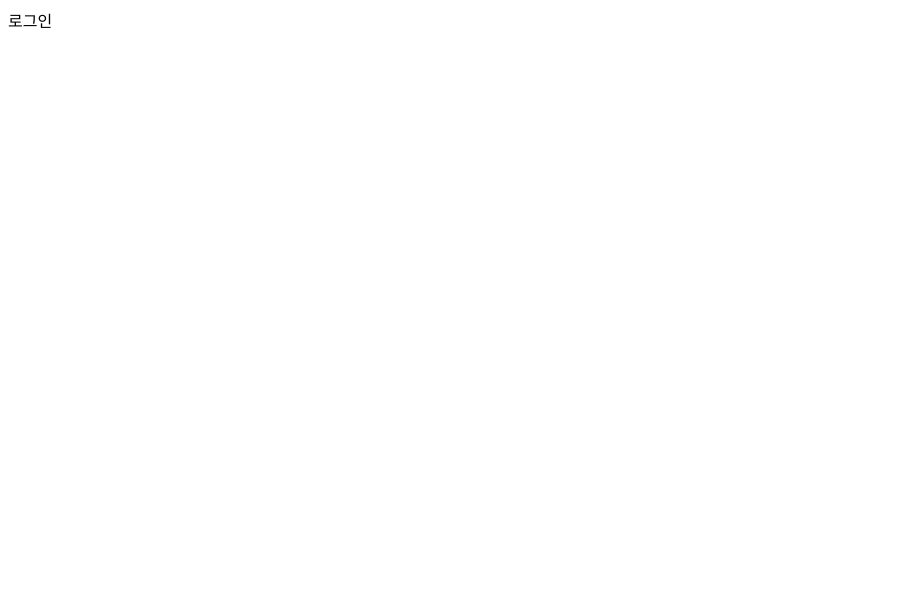
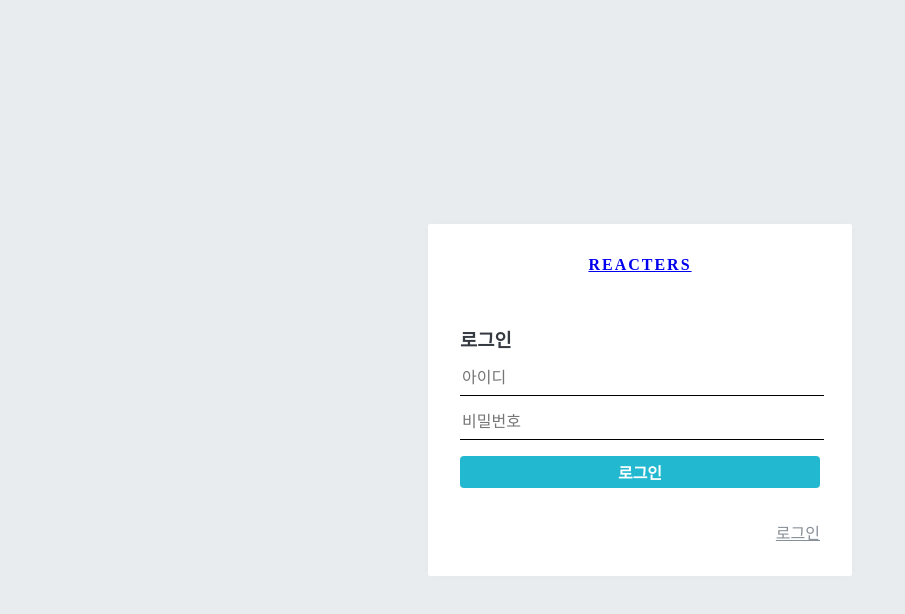
Before and after one commit to e-7281998/blog, a React (Create React App) app in the folder blog-frontend/: page /login in a window 1280 px wide. Shown: the top 614 px of the page, without its empty margins (0-905 px from the left). Built offline with nearby package versions, Linux system fonts and the light colour scheme.

Commit message:
회원가입, 로그인 UI

```diff
--- /dev/null
+++ b/blog-frontend/src/components/auth/AuthForm.js
@@ -0,0 +1,88 @@
+import React from 'react';
+import styled from 'styled-components';
+import Button from '../common/Button'
+import { Link } from 'react-router-dom';
+import palette from '../../lib/styles/palette';
+
+// 회원가입 또는 로그인 폼을 보여줍니다.
+
+const AuthFormBlock = styled.div`
+    h3 {
+        magin: 0;
+        color: ${palette.gray[8]};
+        margin-bottom: 1rem;
+    }
+`;
+//스타일링 된 input
+const StyledInput = styled.input`
+    font-size: 1rem;
+    border: none;
+    border-bottom: 1px solid ${palette.gray[15]};
+    padding-bottom: 0.5rem;
+    outline: none;
+    width: 100%;
+    &:focus {
+        color: ${palette.gray[7]} ;
+        border-bottom: 1px solid ${palette.gray[7]};
+    }
+    & + & {
+        margin-top: 1rem;
+    }
+`;
+
+const Footer = styled.div`
+    margin-top: 2rem;
+    text-align: right;
+    a {
+        color: ${palette.gray[6]};
+        text-decoration: underline;
+        &:hover {
+            color: ${palette.gray[9]};
+        }
+    }
+`;
+
+const ButtonWithMarginTop = styled(Button)`
+margin-top: 1rem;
+`
+
+const textMap = {
+    login: '로그인',
+    register: '회원가입',
+};
+
+const AuthForm = ({ type }) => {
+    const text = textMap[type];
+    return (
+        <AuthFormBlock>
+            <h3>{text}</h3>
+            <form>
+                <StyledInput autoComplete="username" name="username" placeholder="아이디" />
+                <StyledInput
+                    autoComplete="new-password"
+                    name="password"
+                    placeholder="비밀번호"
+                    type="password"
+                />
+                {type === 'register' && (
+                    < StyledInput
+                        autoComplete="new-password"
+                        name="passwordConfirm"
+                        placeholder="비밀번호 확인"
+                        type="password"
+                    />
+                )}
+                <ButtonWithMarginTop cyan fullWidth style={{ marginTop: '1rem' }}>로그인</ButtonWithMarginTop>
+            </form>
+            <Footer>
+                {type === 'logtin' ? (
+                    <Link to="/register">회원가입</Link>
+                ) : (
+                    <Link to="/login">로그인</Link>
+                )}
+            </Footer>
+        </AuthFormBlock>
+    )
+};
+
+export default AuthForm;
--- /dev/null
+++ b/blog-frontend/src/components/auth/AuthTemplate.js
@@ -0,0 +1,52 @@
+import React from 'react';
+import styled from 'styled-components';
+import palette from '../../lib/styles/palette';
+import { Link } from 'react-router-dom';
+
+// 회원가입, 로그인 페이지의 레이아웃을 담당하는 텀포넌트
+
+// 화면 전체 채움
+const AuthTemplateBlock = styled.div`
+    position: absolute;
+    left: 0;
+    top: 0;
+    bottom: 0;
+    right: 0;
+    background: ${palette.gray[2]};
+// 내부 내용 중앙 정렬
+    display: flex;
+    flex-direction: column;
+    justify-content: center;
+    align-items: center;
+`;
+
+//흰색 박스
+const WhiteBox = styled.div`
+    .logo-area {
+        display: block;
+        padding-bottom: 2rem;
+        text-align: center;
+        font-weight: bold;
+        letter-spacing: 2px;
+    }
+    box-shadow: 0 0 8px rgba(0,0,0,0.025);
+    padding: 2rem;
+    width: 360px;
+    background: white;
+    border-radius: 2px;
+`;
+
+const AuthTemplate = ({ children }) => {
+    return (
+        <AuthTemplateBlock>
+            <WhiteBox>
+                <div className='logo-area'>
+                    <Link to="/">REACTERS</Link>
+                </div>
+                {children}
+            </WhiteBox>
+        </AuthTemplateBlock>
+    )
+}
+
+export default AuthTemplate;
--- a/blog-frontend/src/components/common/Button.js
+++ b/blog-frontend/src/components/common/Button.js
@@ -1,5 +1,5 @@
 import React from 'react';
-import styled from 'styled-components';
+import styled, { css } from 'styled-components';
 import palette from '../../lib/styles/palette';
 
 const StyledButton = styled.button`
@@ -16,6 +16,25 @@
     &:hover {
         background: ${palette.gray[6]};
     }
+
+    ${props =>
+        props.fullWidth &&
+        css`
+            padding - top: 0.75rem;
+            padding - bottom: 0 / 75rem;
+            width: 100%;
+            font - size: 1.125rem;
+        `
+    }
+
+    ${props =>
+        props.cyan &&
+        css`
+            background: ${palette.cyan[5]};
+            &:hover {
+            background: ${palette.cyan[4]};
+        `
+    }
 `;
 
 const Button = props => <StyledButton {...props} />;
--- a/blog-frontend/src/pages/LoginPage.js
+++ b/blog-frontend/src/pages/LoginPage.js
@@ -1,7 +1,13 @@
 import React from 'react';
+import AuthTemplate from '../components/auth/AuthTemplate';
+import AuthForm from '../components/auth/AuthForm';
 
 const LoginPage = () => {
-    return <div>로그인</div>;
+    return (
+        <AuthTemplate>
+            <AuthForm type="login" />
+        </AuthTemplate>
+    )
 };
 
 export default LoginPage;
--- a/blog-frontend/src/pages/RegisterPage.js
+++ b/blog-frontend/src/pages/RegisterPage.js
@@ -1,7 +1,13 @@
 import React from 'react';
+import AuthTemplate from '../components/auth/AuthTemplate';
+import AuthForm from '../components/auth/AuthForm';
 
 const RegisterPage = () => {
-    return <div>회원가입</div>
+    return (
+        <AuthTemplate>
+            <AuthForm type="register" />
+        </AuthTemplate>
+    )
 };
 
 export default RegisterPage;
```
Also changed, not shown: blog-frontend/src/components/base/Header.js (added, +13 -0 lines).
